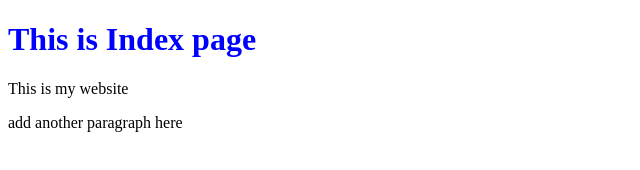
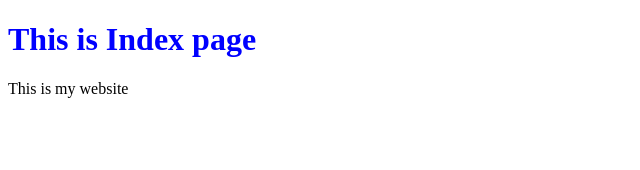
Before and after one commit to M1khe1l/hello, a plain HTML site: page index.html in a window 1280 px wide. Shown: the whole page, without its empty margins (0-640 px from the left). Drawn offline with Linux system fonts and the light colour scheme.

Commit message:
Revert "added paragraph to index.html"
This reverts commit f2558988ee732144b6ecebb267d7a8383b94f770.

my first revert, sorry

```diff
--- a/index.html
+++ b/index.html
@@ -6,6 +6,5 @@
     <body>
         <h1 style="color: blue;">This is Index page</h1>
         <p>This is my website</p>
-        <p>add another paragraph here</p>
     </body>
 </html>
```
